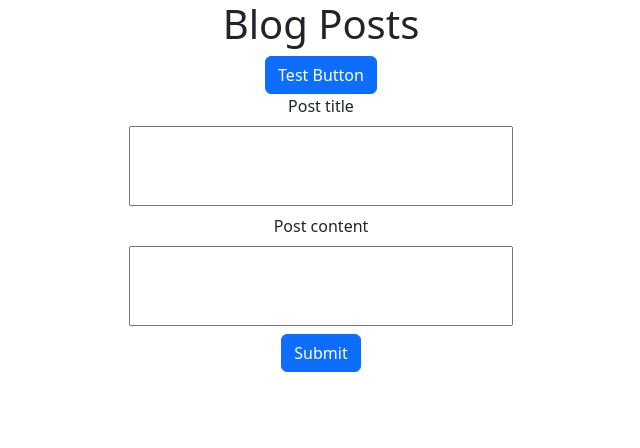
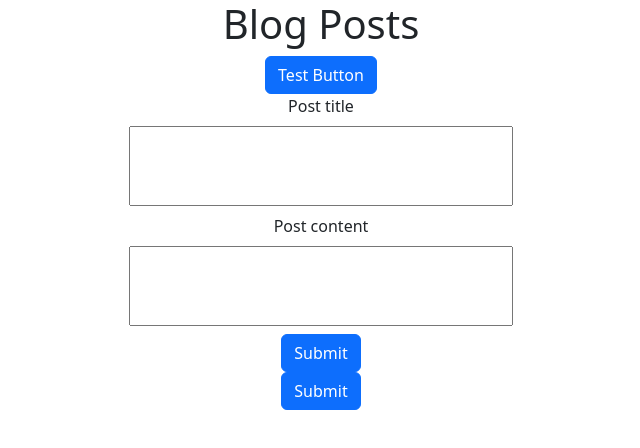
Before and after one commit to JackWarrick/Coopick-app, a React (Create React App) app in the folder client/: page / in a window 1280 px wide. Shown: the top 448 px of the page, without its empty margins (319-959 px from the left). Built offline with nearby package versions, Linux system fonts and the light colour scheme.

Commit message:
testing github thing again

```diff
--- a/client/src/App.js
+++ b/client/src/App.js
@@ -14,6 +14,7 @@ function App() {
      <input type="text" name="blogPostContent"></input>
 
      <Button>Submit</Button>
+     <Button>Submit</Button>
      </div>
 
     </div>
```
